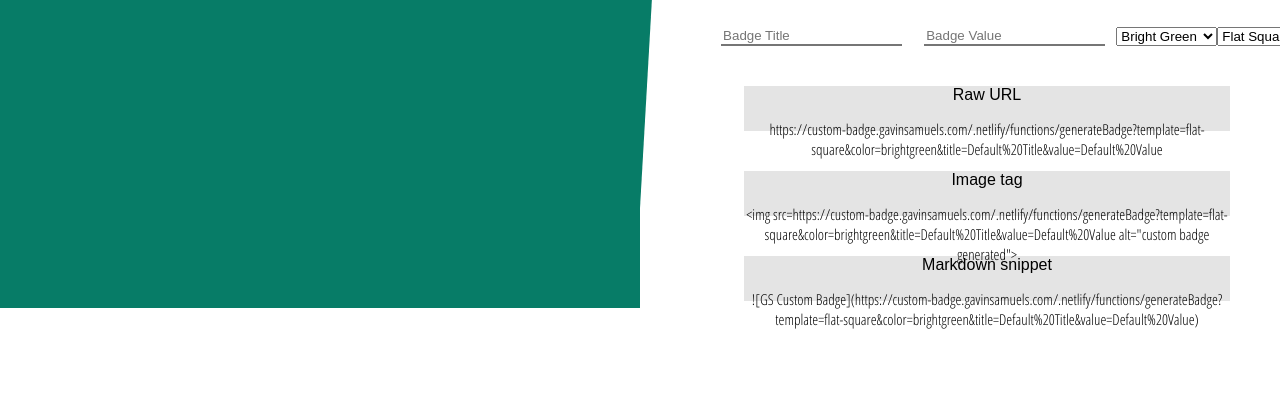
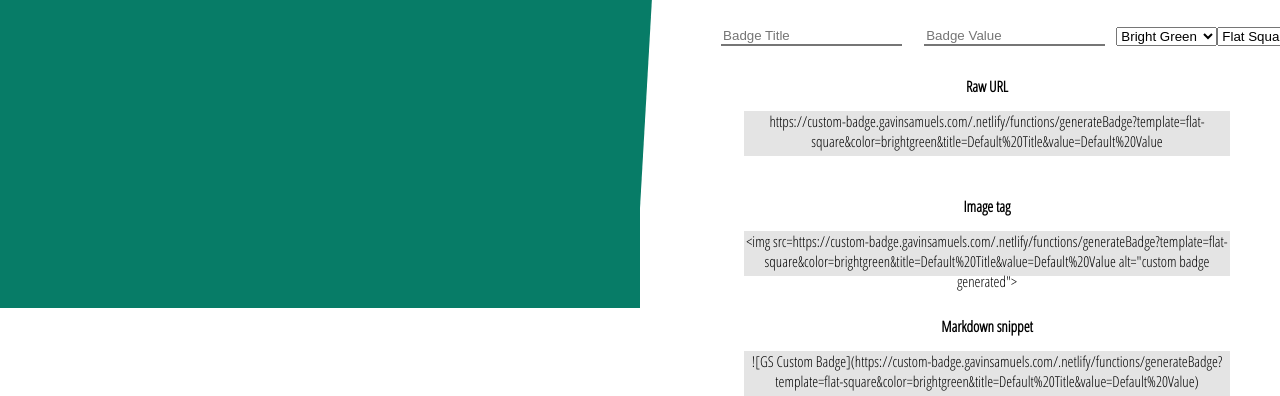
Before and after one commit to gavin771/badged-site, a Gatsby site: page / in a window 1280 px wide. Shown: the part 492-888 px from the top of the page. Before the commit the page ends 821 px from the top, so only its background shows below. Built offline with nearby package versions, Linux system fonts and the light colour scheme; Gatsby itself is replaced by a stand-in of ours.

Commit message:
updating styling for labels

```diff
--- a/src/components/Badge.js
+++ b/src/components/Badge.js
@@ -140,19 +140,16 @@ export default class Badge extends Component {
               ]}
             />
           </div>
-
+          <p style={{ fontWeight: 600 }}>Raw URL</p>
           <div className="generated-code">
-            Raw URL
             <p id="raw-link">{this.state.prettyUrl}</p>
           </div>
-
+          <p style={{ fontWeight: 600 }}>Image tag</p>
           <div className="generated-code">
-            Image tag
             <p id="html-generated">{this.state.html}</p>
           </div>
-
+          <p style={{ fontWeight: 600 }}>Markdown snippet</p>
           <div className="generated-code" id="markup-generated">
-            Markdown snippet
             <p id="markup-generated">{this.state.markdown}</p>
           </div>
         </div>
--- a/src/components/layout.css
+++ b/src/components/layout.css
@@ -66,7 +66,7 @@ p {
   width: 70%;
   height: 45px;
   background-color: #e4e4e4;
-  margin: 40px auto;
+  margin: 0 auto 40px;
 }
 
 #triangle-right {
```
